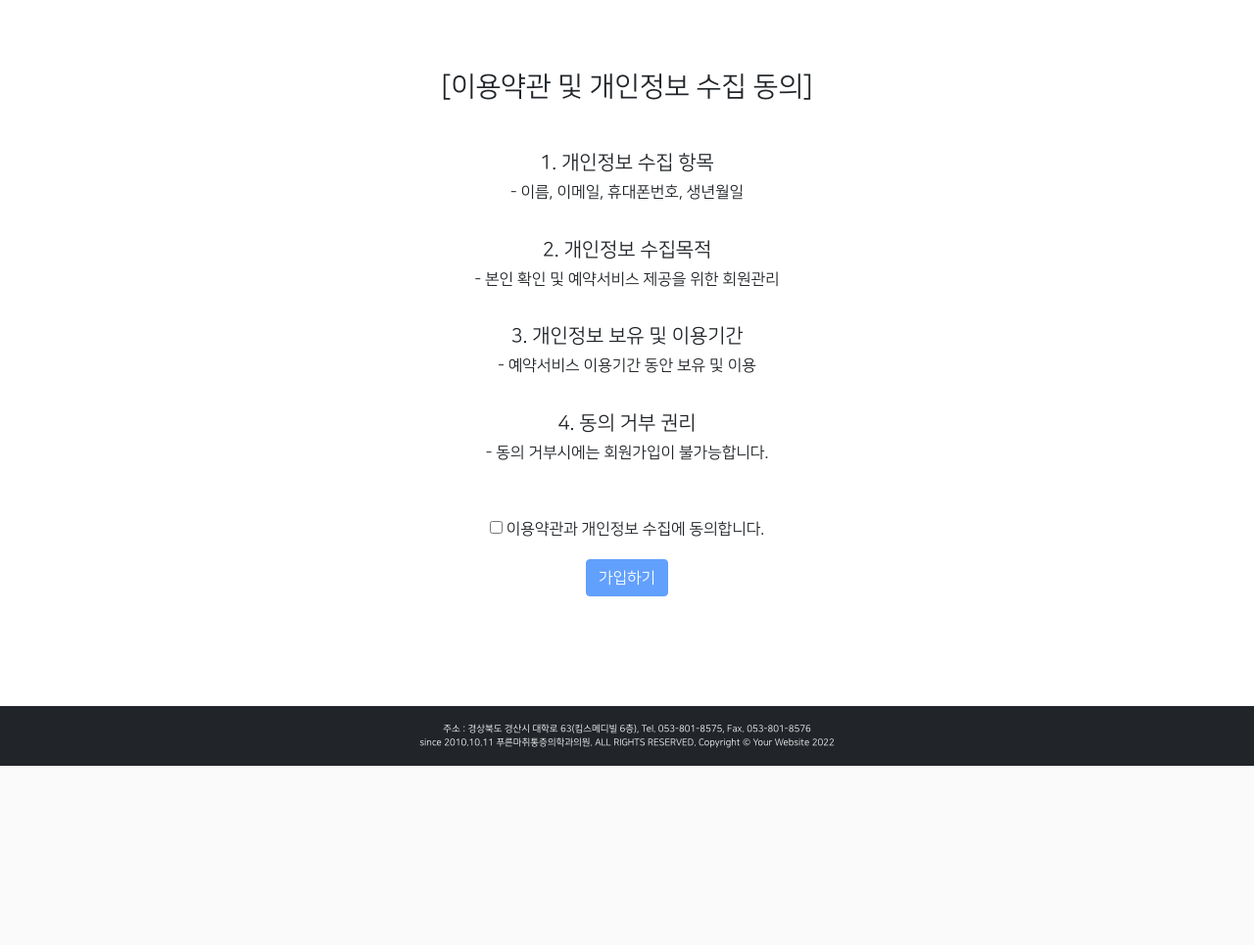
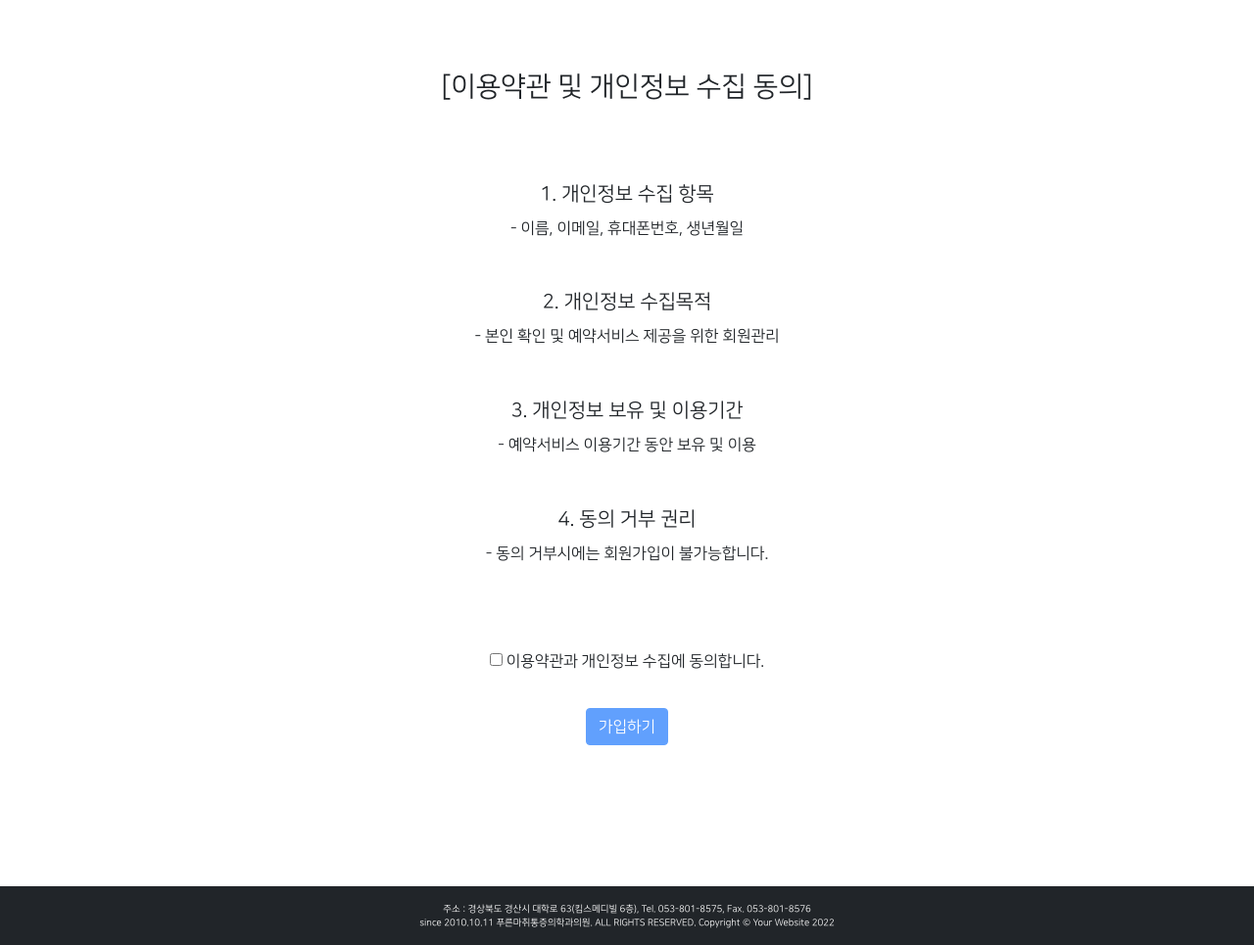
Before and after one commit to skikim/prpc, a Django app: page /accounts/agreement/ in a window 1280 px wide. Shown: the part 56-1021 px from the top of the page at 98% size. Before the commit the page ends 838 px from the top, so only its background shows below. Run offline with Django 4.2, Linux system fonts and the light colour scheme; some libraries are stand-ins or nearby versions.

Commit message:
privacy policy rebuilding

```diff
--- a/accountapp/templates/accountapp/agreement.html
+++ b/accountapp/templates/accountapp/agreement.html
@@ -6,7 +6,7 @@
         <div style="text-align: center">
             <h3>[이용약관 및 개인정보 수집 동의]</h3>
         </div>
-        <div style="max-width: 400px; padding: 1rem; margin: 2rem auto; line-height: 1.28; text-align: center">
+        <div style="max-width: 400px; padding: 1rem; margin: 4rem auto; line-height: 1.96; text-align: center">
             <form>
                 <h5>1. 개인정보 수집 항목</h5>
                     <p>- 이름, 이메일, 휴대폰번호, 생년월일</p><br>
```
